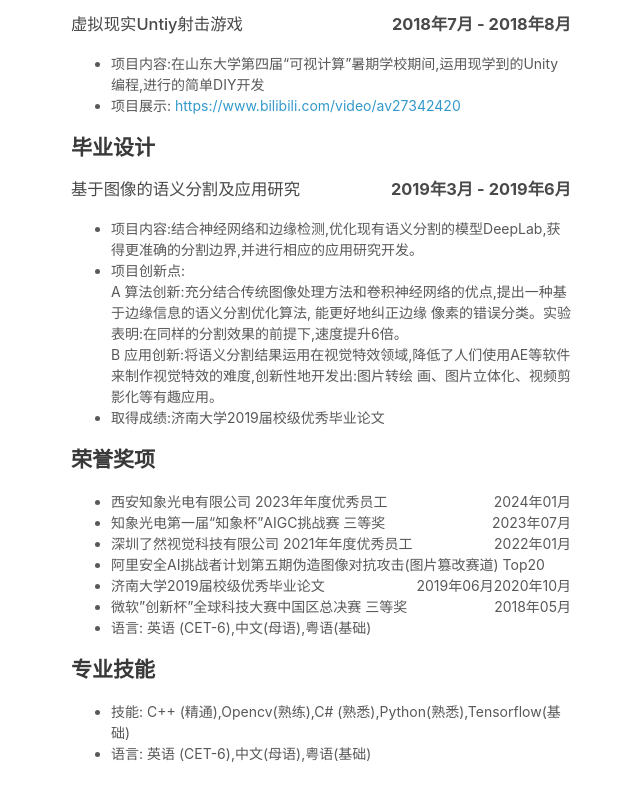
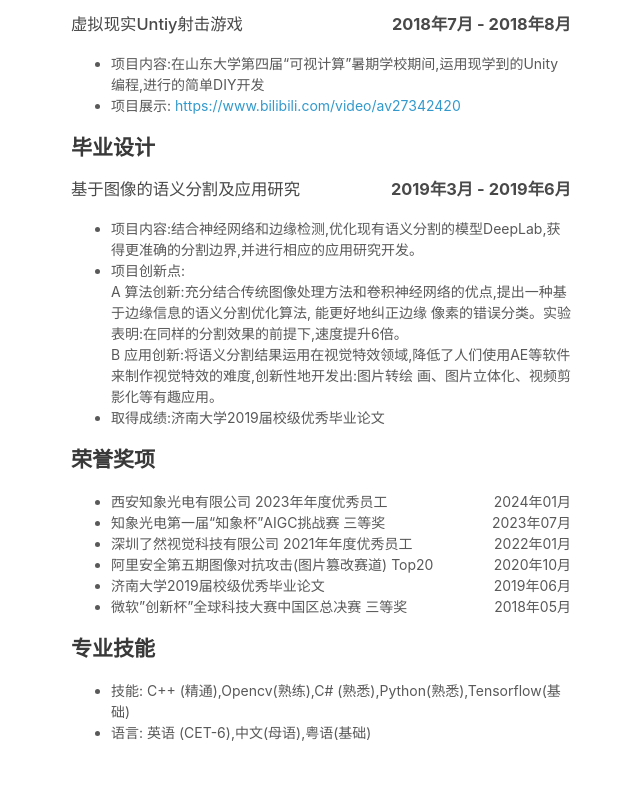
Before and after one commit to Vselfdom/vselfdom.github.io, a plain HTML site: page index.html in a window 1280 px wide. Shown: the part 3097-3897 px from the top of the page, without its empty margins (499-1139 px from the left). Drawn offline with Linux system fonts and the light colour scheme.

Commit message:
更新工作内容

```diff
--- a/index.html
+++ b/index.html
@@ -83,7 +83,7 @@
       </ul>
 
       <h2><b>比赛经历</b></h2>
-      <h3 >安全AI挑战者计划第五期:伪造图像对抗攻击 <b><span style="float:right;">2020年9月 - 2020年10月 </span></b></h3>
+      <h3 > 阿里安全第五期图像对抗攻击 <b><span style="float:right;">2020年9月 - 2020年10月 </span></b></h3>
       <ul>
         <li> 比赛内容:这是一个针对证件资质文档类图像的伪造图像对抗攻击竞赛,通过对原始图像的特定候选区域进行伪造篡改(P图),做到视觉无伪造痕迹。 </li>
         <li> 比赛网址:<a href="https://tianchi.aliyun.com/competition/entrance/531812/introduction">https://tianchi.aliyun.com/competition/entrance/531812/introduction</a> </li>
@@ -170,10 +170,9 @@
         <li> 西安知象光电有限公司 2023年年度优秀员工 <span style="float:right;">2024年01月</span></li>
         <li> 知象光电第一届“知象杯”AIGC挑战赛 三等奖<span style="float:right;">2023年07月</span></li>
         <li> 深圳了然视觉科技有限公司 2021年年度优秀员工<span style="float:right;">2022年01月</span></li>
-        <li> 阿里安全AI挑战者计划第五期伪造图像对抗攻击(图片篡改赛道) Top20 <span style="float:right;">2020年10月</span></li>
+        <li> 阿里安全第五期图像对抗攻击(图片篡改赛道) Top20 <span style="float:right;">2020年10月</span></li>
         <li> 济南大学2019届校级优秀毕业论文 <span style="float:right;">2019年06月</span></li>
         <li> 微软”创新杯”全球科技大赛中国区总决赛 三等奖<span style="float:right;">2018年05月</span></li>
-        <li> 语言: 英语 (CET-6),中文(母语),粤语(基础)  <br>
       </ul>
 
       <h2><b>专业技能</b></h2>
```
